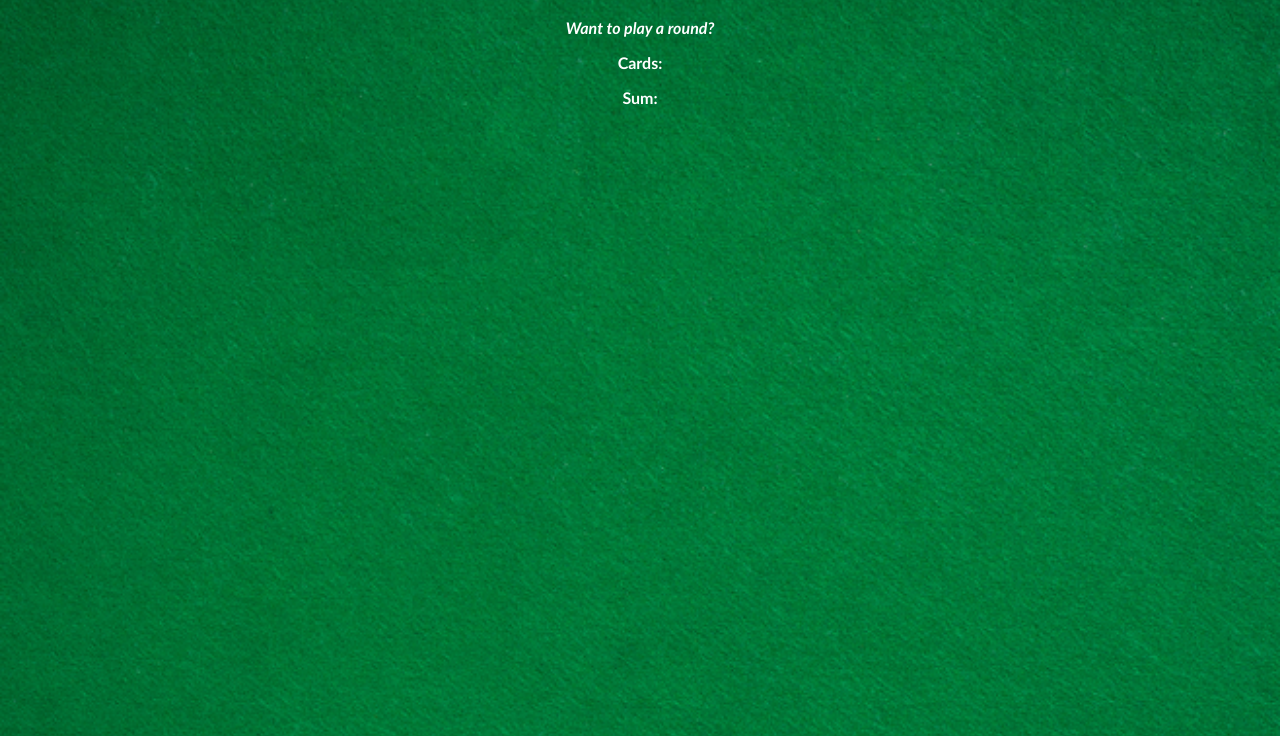
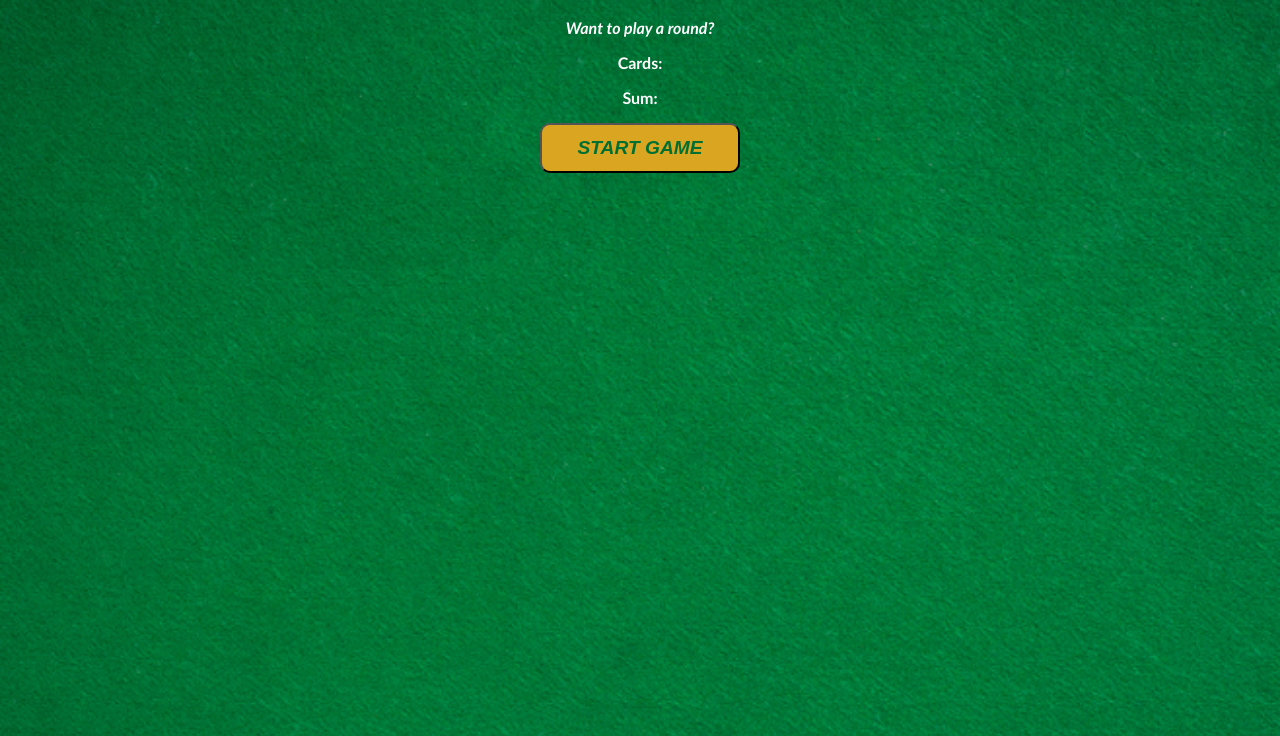
Before and after one commit to abythomas300/Blackjack-Game, a plain HTML site: page index.html in a window 1280 px wide. Shown: the part 64-800 px from the top of the page. Drawn offline with Linux system fonts and the light colour scheme.

Commit message:
feat: add start button to start the game

```diff
--- a/index.html
+++ b/index.html
@@ -11,6 +11,7 @@
     <p id="message-el">Want to play a round?</p>
     <p>Cards:</p>
     <p>Sum:</p>
+    <button onclick="startGame()">START GAME</button>
     <script src="script.js"></script>
 </body>
 </html>
--- a/script.js
+++ b/script.js
@@ -2,9 +2,11 @@ let hasBlackjack = false;
 let isAlive = true;
 let message = '';
 
-// User age check
+
 let age = 25;
 
+
+// MEthod to check user age
 if(age >= 21) {
     console.log("Welcome to The Blackjack Game.")
 }else{
@@ -12,23 +14,25 @@ if(age >= 21) {
 }
 
 
-// Picking cards
+// Method to pick a random card
 function pickCard() {
     return Math.floor( ( Math.random()*(11 - 2 + 1) ) +2 );
 }
 
 
+// Method to start the game
+function startGame() {
+
     let firstCard = pickCard();
-console.log("Your first card:", firstCard)
     let secondCard = pickCard();
-console.log("Your second card:", secondCard)
     let sumOfCards = firstCard + secondCard;
     console.log("Your total card value:", sumOfCards)
+    console.log("Your second card:", secondCard)
 
+    if(sumOfCards <= 20) {
+    // Checking score
+    message = "You want to draw another card?";
 
-// Checking score
-if(sumOfCards <= 20) {
-    message = "You want to draw another card?";
     }else if(sumOfCards === 21) {
     hasBlackjack = true;
     message = "Blackjack! You won 1.5x you bet value.";
@@ -39,3 +43,4 @@ if(sumOfCards <= 20) {
 
     // Final message
     console.log(message);
+}
--- a/style.css
+++ b/style.css
@@ -11,6 +11,21 @@ h1{
     color: goldenrod;
 }
 
+button{
+    color:#016f32;
+    width: 200px;
+    height: 50px;
+    background-color: goldenrod;
+    font-weight: bold;
+    font-style: italic;
+    font-size: larger;
+    border-radius: 10px;
+}
+
+button:hover{
+    cursor: pointer;
+}
+
 #message-el{
     font-style: italic;
 }
```
Lines whose indentation alone changed are shown as unchanged.
